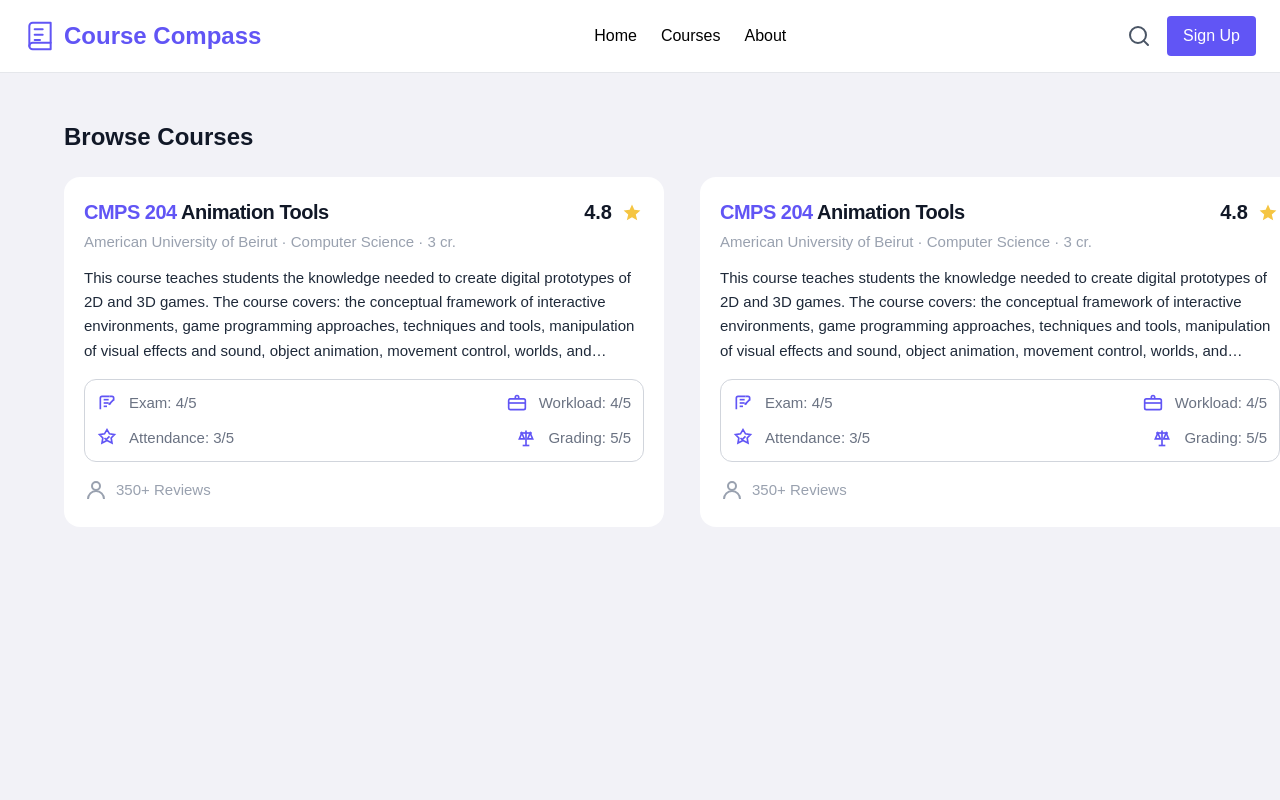
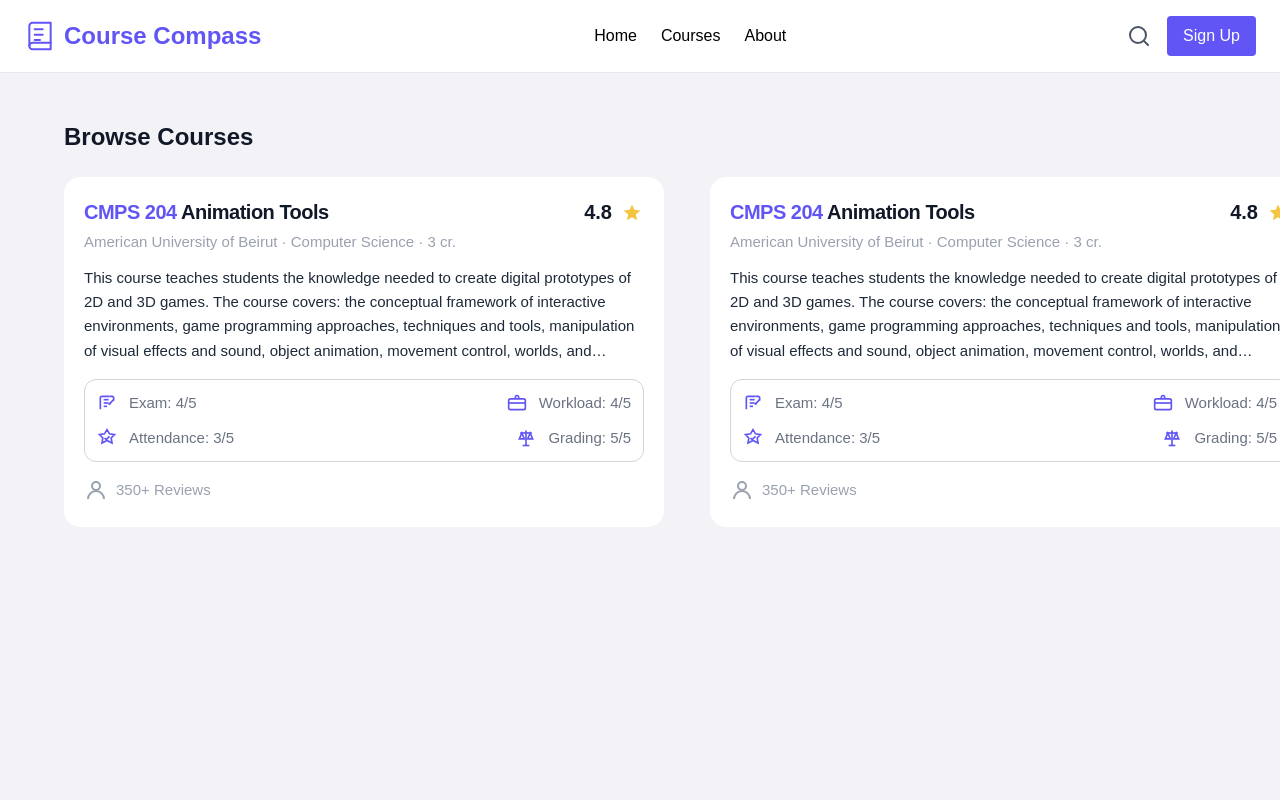
Before and after one commit to linnoureddine/techtalks-university-course-reality-check, a Next.js app: page / in a window 1280 px wide. Shown: the top 800 px of the page. Built offline with nearby package versions, Linux system fonts and the light colour scheme.

Commit message:
final coursecard

```diff
--- a/app/page.tsx
+++ b/app/page.tsx
@@ -6,7 +6,7 @@ export default function Home() {
       <section className="mx-auto max-w-6xl">
         <h2 className="text-2xl font-semibold text-[#111827]">Browse Courses</h2>
 
-        <div className="mt-6 grid grid-cols-1 gap-30 md:grid-cols-2">
+        <div className="mt-6 grid grid-cols-1 gap-35 md:grid-cols-2">
           <CourseCard
             code="CMPS 204"
             title="Animation Tools"
```
